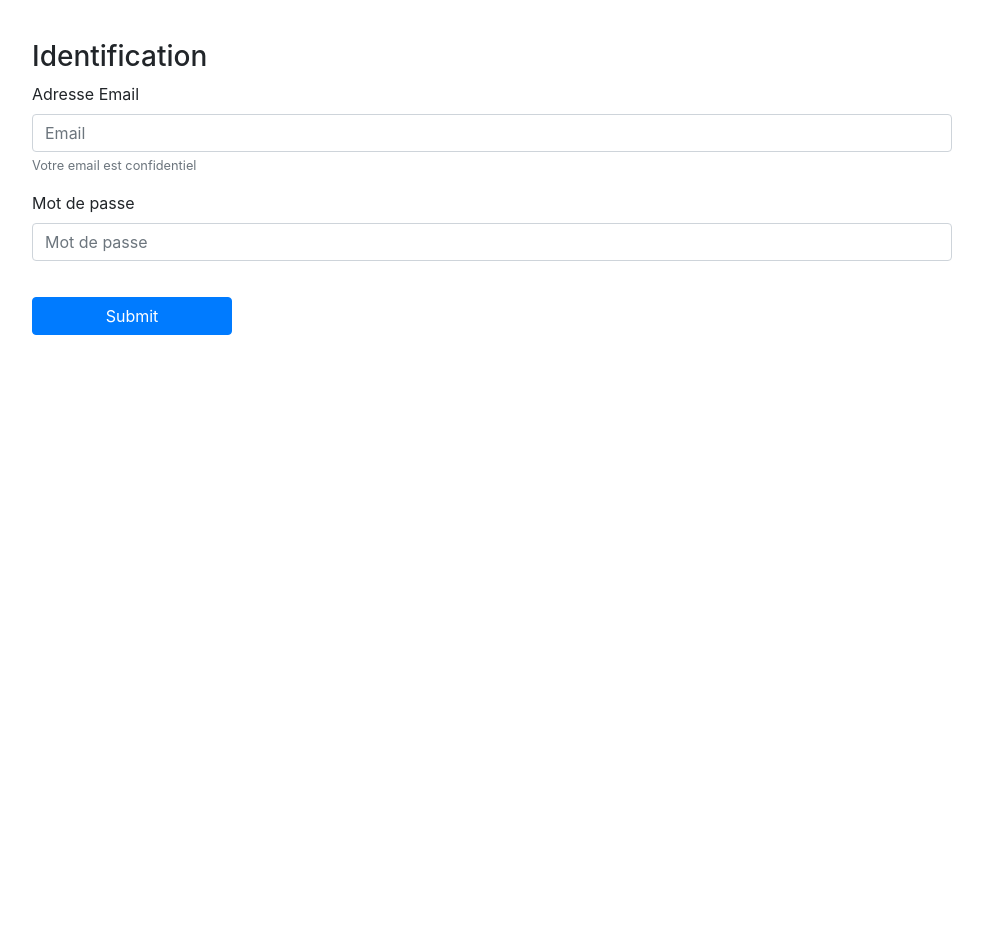
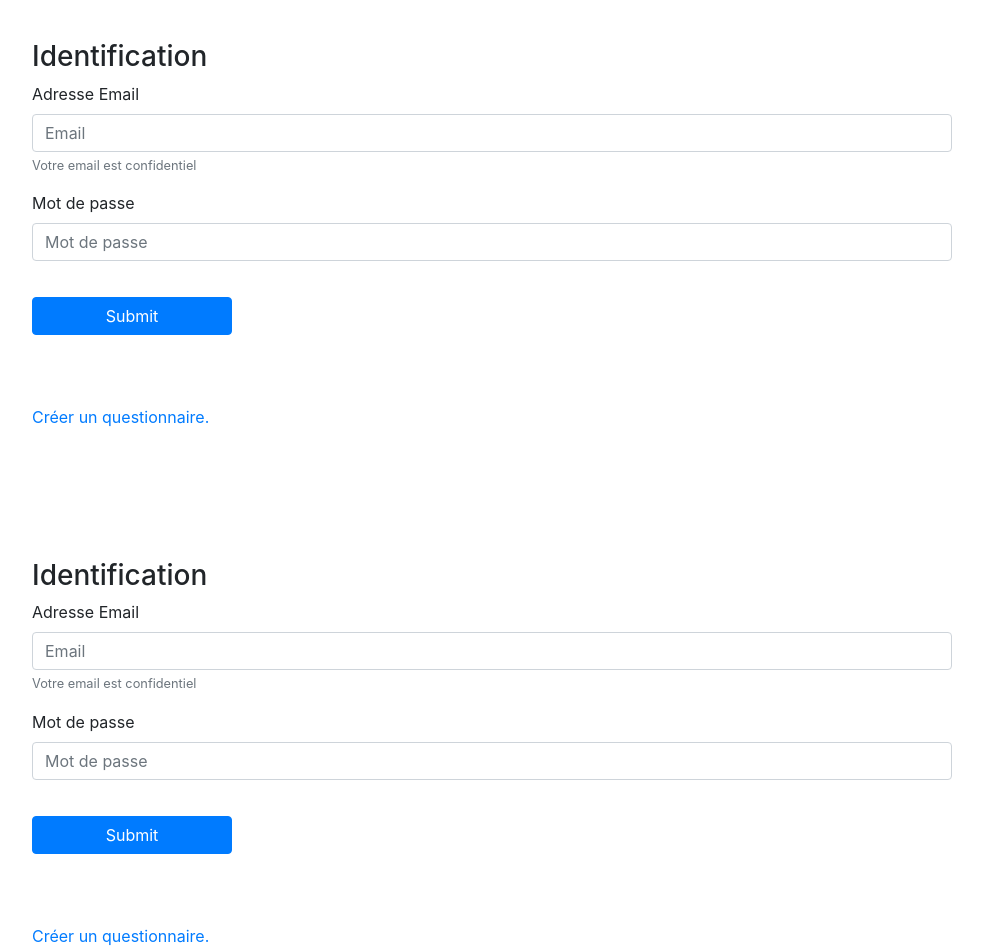
Before and after one commit to yakrocro/asker1, an Angular app: page / in a window 1280 px wide. Shown: the top 952 px of the page, without its empty margins (148-1131 px from the left). Before the commit the page ends 800 px from the top, so only its background shows below. Built offline with nearby package versions, Linux system fonts and the light colour scheme.

Commit message:
add quiz form

```diff
--- a/src/app/app-routing.module.ts
+++ b/src/app/app-routing.module.ts
@@ -1,8 +1,13 @@
 import { NgModule } from '@angular/core';
 import { Routes, RouterModule } from '@angular/router';
+import { IdentFormComponent } from './ident-form/ident-form.component';
+import { QuestionnaireComponent } from './questionnaire/questionnaire.component';
 
 
-const routes: Routes = [];
+const routes: Routes = [
+  { path: '', component: IdentFormComponent },
+  { path: 'questionnaire', component: QuestionnaireComponent },
+];
 
 @NgModule({
   imports: [RouterModule.forRoot(routes)],
--- a/src/app/app.module.ts
+++ b/src/app/app.module.ts
@@ -4,11 +4,13 @@ import { NgModule } from '@angular/core';
 import { AppRoutingModule } from './app-routing.module';
 import { AppComponent } from './app.component';
 import { IdentFormComponent } from './ident-form/ident-form.component';
+import { QuestionnaireComponent } from './questionnaire/questionnaire.component';
 
 @NgModule({
   declarations: [
     AppComponent,
-    IdentFormComponent
+    IdentFormComponent,
+    QuestionnaireComponent
   ],
   imports: [
     BrowserModule,
--- a/src/app/ident-form/ident-form.component.html
+++ b/src/app/ident-form/ident-form.component.html
@@ -17,7 +17,11 @@
         <input type="checkbox" class="form-check-input" id="exampleCheck1">
         <label class="form-check-label" for="exampleCheck1">Check me out</label>
       </div> -->
-      <button type="button" class="btn btn-primary" (click) = "afficher(email.value)">Submit</button>
+      <button type="button" class="btn btn-primary" >Submit</button>
     </form>
+    <div class="" style="margin: 50px 0;background-color:;">
+      <p><a routerLink="questionnaire" >Créer un questionnaire.</a></p>
+    </div>
   </div>
+
 </div>
--- a/src/app/ident-form/ident-form.component.ts
+++ b/src/app/ident-form/ident-form.component.ts
@@ -1,4 +1,5 @@
 import { Component, OnInit } from '@angular/core';
+import { ActivatedRoute } from '@angular/router';
 
 @Component({
   selector: 'app-ident-form',
@@ -7,7 +8,9 @@ import { Component, OnInit } from '@angular/core';
 })
 export class IdentFormComponent implements OnInit {
 
-  constructor() { }
+  constructor(
+    private route: ActivatedRoute,
+  ) { }
 
   ngOnInit() {
   }
--- /dev/null
+++ b/src/app/questionnaire/questionnaire.component.html
@@ -0,0 +1 @@
+<p>questionnaire works!</p>
--- /dev/null
+++ b/src/app/questionnaire/questionnaire.component.ts
@@ -0,0 +1,18 @@
+import { Component, OnInit } from '@angular/core';
+import { ActivatedRoute } from '@angular/router';
+
+@Component({
+  selector: 'app-questionnaire',
+  templateUrl: './questionnaire.component.html',
+  styleUrls: ['./questionnaire.component.css']
+})
+export class QuestionnaireComponent implements OnInit {
+
+  constructor(
+    private route:ActivatedRoute,
+  ) { }
+
+  ngOnInit() {
+  }
+
+}
--- a/src/css/responsive-style.css
+++ b/src/css/responsive-style.css
@@ -1,3 +1,9 @@
+html, body {
+  height: 100% !important ;
+  margin: 0 ;
+}
+
+
 #id-block {
   width: 400px;
 }
@@ -5,7 +11,7 @@
     width: 200px !important;
     margin: 20px 0 !important;
     background-color: yellowgreen !important;
-  }
+}
 
 
 /* Extra small devices (phones, 600px and down) */
```
Also changed, not shown: src/app/questionnaire/questionnaire.component.css (added), 1 other file (tests, documents, lock files or other folders).
